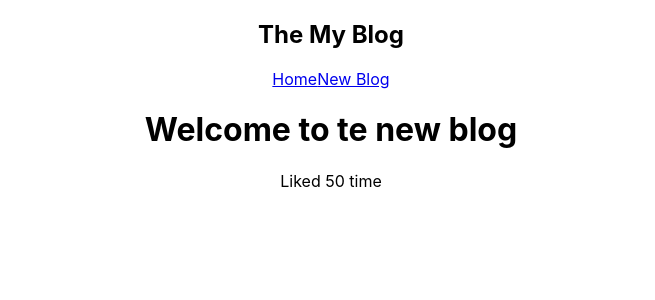
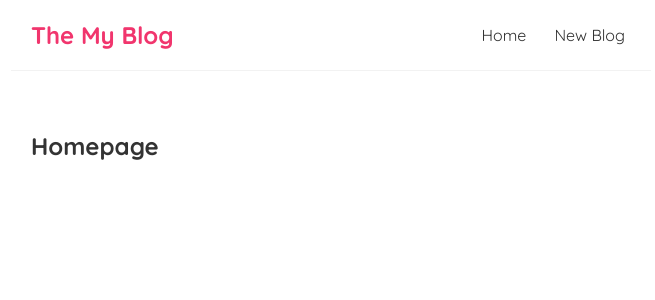
Before and after one commit to Siskinbird/my-blog, a React (Create React App) app: page / in a window 1280 px wide. Shown: the top 300 px of the page, without its empty margins (309-964 px from the left). Built offline with nearby package versions, Linux system fonts and the light colour scheme.

Commit message:
add: styles in index.css

```diff
--- a/src/App.css
+++ /dev/null
@@ -1,38 +0,0 @@
-.App {
-  text-align: center;
-}
-
-.App-logo {
-  height: 40vmin;
-  pointer-events: none;
-}
-
-@media (prefers-reduced-motion: no-preference) {
-  .App-logo {
-    animation: App-logo-spin infinite 20s linear;
-  }
-}
-
-.App-header {
-  background-color: #282c34;
-  min-height: 100vh;
-  display: flex;
-  flex-direction: column;
-  align-items: center;
-  justify-content: center;
-  font-size: calc(10px + 2vmin);
-  color: white;
-}
-
-.App-link {
-  color: #61dafb;
-}
-
-@keyframes App-logo-spin {
-  from {
-    transform: rotate(0deg);
-  }
-  to {
-    transform: rotate(360deg);
-  }
-}
--- a/src/App.js
+++ b/src/App.js
@@ -1,5 +1,5 @@
-import './App.css';
 import Navbar from "./components/Navbar/Navbar";
+import Home from "./components/Home/Home";
 
 function App() {
   const title = 'Welcome to te new blog';
@@ -12,8 +12,7 @@ function App() {
     <div className="App">
       <Navbar />
       <div className="content">
-        <h1>{title}</h1>
-        <p>Liked {likes} time</p>
+        <Home />
       </div>
     </div>
   );
--- /dev/null
+++ b/src/components/Home/Home.js
@@ -0,0 +1,8 @@
+const Home = () => {
+    return (
+        <div className="home">
+            <h2>Homepage</h2>
+        </div>
+    );
+}
+export default Home;
--- a/src/index.css
+++ b/src/index.css
@@ -1,13 +1,35 @@
-body {
+@import url('https://fonts.googleapis.com/css2?family=Quicksand:wght@300;400;500;600;700&display=swap');
+
+/* base styles */
+* {
   margin: 0;
-  font-family: -apple-system, BlinkMacSystemFont, 'Segoe UI', 'Roboto', 'Oxygen',
-    'Ubuntu', 'Cantarell', 'Fira Sans', 'Droid Sans', 'Helvetica Neue',
-    sans-serif;
-  -webkit-font-smoothing: antialiased;
-  -moz-osx-font-smoothing: grayscale;
+  font-family: "Quicksand", serif;
+  color: #333;
 }
-
-code {
-  font-family: source-code-pro, Menlo, Monaco, Consolas, 'Courier New',
-    monospace;
+.navbar {
+  padding: 20px;
+  display: flex;
+  align-items: center;
+  max-width: 600px;
+  margin: 0 auto;
+  border-bottom: 1px solid #f2f2f2;
 }
+.navbar h1 {
+  color: #f1356d;
+}
+.navbar .links {
+  margin-left: auto;
+}
+.navbar a {
+  margin-left: 16px;
+  text-decoration: none;
+  padding: 6px;
+}
+.navbar a:hover {
+  color: #f1356d;
+}
+.content {
+  max-width: 600px;
+  margin: 40px auto;
+  padding: 20px;
+}
```
